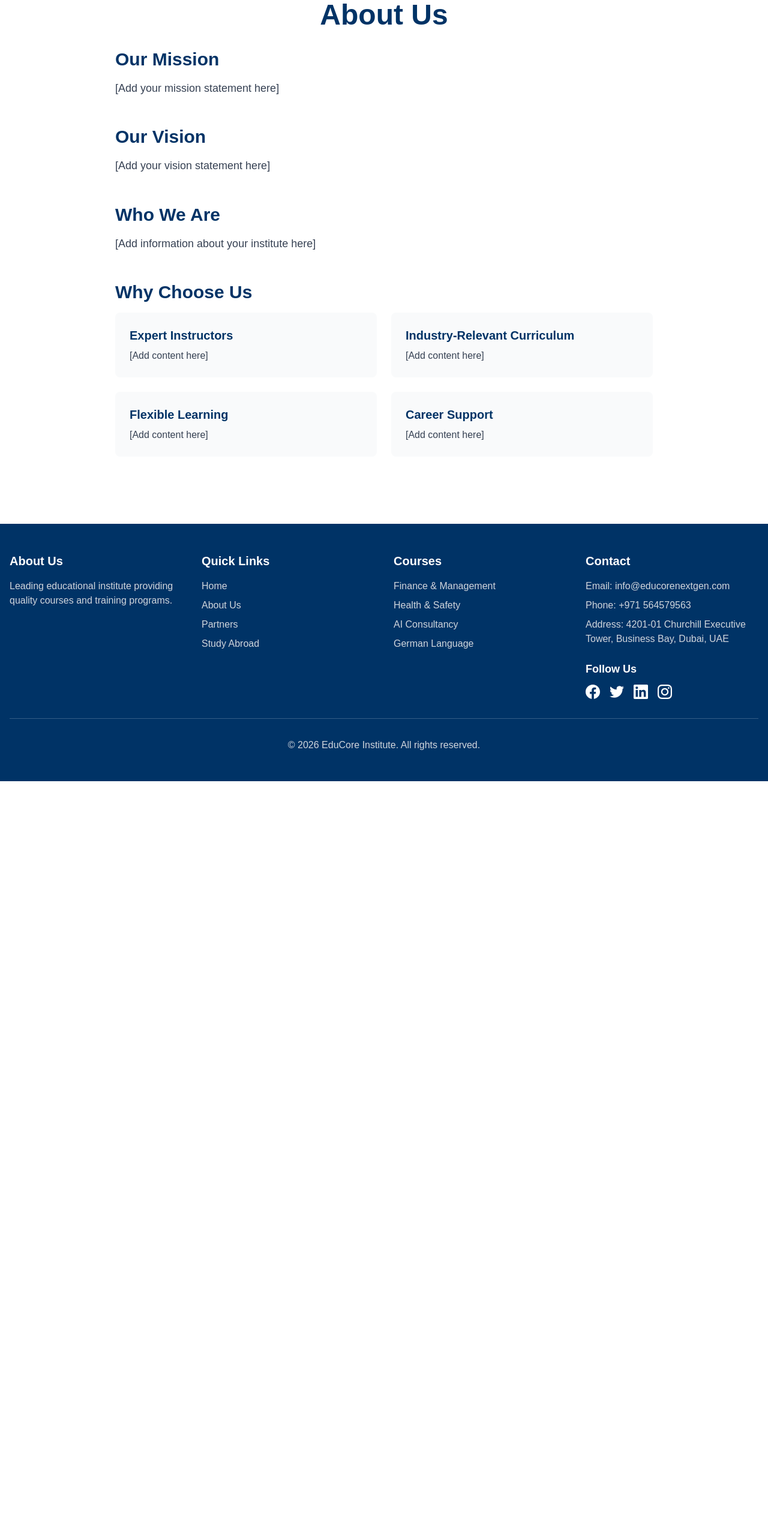
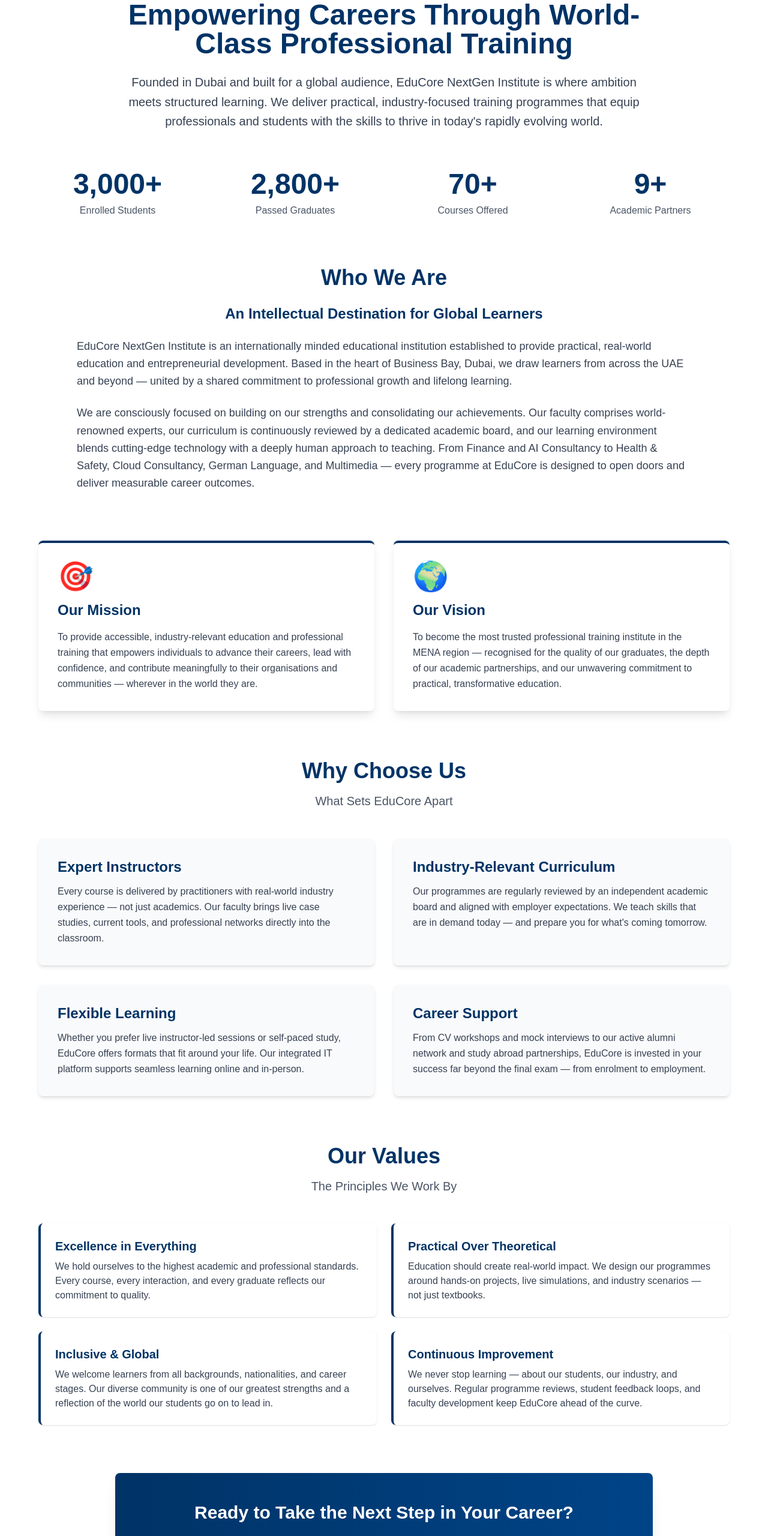
Before and after one commit to skyfobs/edocore-nextgen-site, a Next.js app: page /about in a window 1280 px wide. Shown: the part 220-2780 px from the top of the page at 60% size. Before the commit the page ends 1522 px from the top, so only its background shows below. Built offline with nearby package versions, Linux system fonts and the light colour scheme.

Commit message:
added about us

```diff
--- a/app/about/page.tsx
+++ b/app/about/page.tsx
@@ -1,61 +1,159 @@
 import type { Metadata } from 'next';
+import Link from 'next/link';
 
 export const metadata: Metadata = {
-  title: 'About Us - EduCore Institute',
-  description: 'Learn about EduCore Institute, our mission, vision, and commitment to providing quality education and training programs.',
+  title: 'About Us - EduCore NextGen Institute',
+  description: 'Learn about EduCore NextGen Institute, our mission, vision, and commitment to providing world-class professional training programs.',
 };
 
 export default function AboutPage() {
   return (
     <div className="py-16">
       <div className="container mx-auto px-4">
-        <h1 className="text-5xl font-bold text-center mb-8 text-[#003366]">
-          About Us
-        </h1>
+        {/* Hero Section */}
+        <div className="max-w-4xl mx-auto text-center mb-16">
+          <h1 className="text-5xl font-bold mb-6 text-[#003366]">
+            Empowering Careers Through World-Class Professional Training
+          </h1>
+          <p className="text-xl text-gray-700 leading-relaxed">
+            Founded in Dubai and built for a global audience, EduCore NextGen Institute is where ambition meets structured learning. We deliver practical, industry-focused training programmes that equip professionals and students with the skills to thrive in today's rapidly evolving world.
+          </p>
+        </div>
 
-        <div className="max-w-4xl mx-auto">
-          <section className="mb-12">
-            <h2 className="text-3xl font-bold mb-4 text-[#003366]">Our Mission</h2>
-            <p className="text-lg text-gray-700 leading-relaxed">
-              [Add your mission statement here]
+        {/* Stats Section */}
+        <div className="max-w-6xl mx-auto mb-20">
+          <div className="grid grid-cols-2 md:grid-cols-4 gap-8">
+            <div className="text-center">
+              <div className="text-5xl font-bold text-[#003366] mb-2">3,000+</div>
+              <div className="text-gray-600 font-medium">Enrolled Students</div>
+            </div>
+            <div className="text-center">
+              <div className="text-5xl font-bold text-[#003366] mb-2">2,800+</div>
+              <div className="text-gray-600 font-medium">Passed Graduates</div>
+            </div>
+            <div className="text-center">
+              <div className="text-5xl font-bold text-[#003366] mb-2">70+</div>
+              <div className="text-gray-600 font-medium">Courses Offered</div>
+            </div>
+            <div className="text-center">
+              <div className="text-5xl font-bold text-[#003366] mb-2">9+</div>
+              <div className="text-gray-600 font-medium">Academic Partners</div>
+            </div>
+          </div>
+        </div>
+
+        {/* Who We Are */}
+        <div className="max-w-5xl mx-auto mb-20">
+          <h2 className="text-4xl font-bold mb-6 text-[#003366] text-center">Who We Are</h2>
+          <p className="text-2xl font-semibold text-center mb-6 text-[#003366]">
+            An Intellectual Destination for Global Learners
+          </p>
+          <div className="space-y-6 text-lg text-gray-700 leading-relaxed">
+            <p>
+              EduCore NextGen Institute is an internationally minded educational institution established to provide practical, real-world education and entrepreneurial development. Based in the heart of Business Bay, Dubai, we draw learners from across the UAE and beyond — united by a shared commitment to professional growth and lifelong learning.
             </p>
-          </section>
+            <p>
+              We are consciously focused on building on our strengths and consolidating our achievements. Our faculty comprises world-renowned experts, our curriculum is continuously reviewed by a dedicated academic board, and our learning environment blends cutting-edge technology with a deeply human approach to teaching. From Finance and AI Consultancy to Health & Safety, Cloud Consultancy, German Language, and Multimedia — every programme at EduCore is designed to open doors and deliver measurable career outcomes.
+            </p>
+          </div>
+        </div>
 
-          <section className="mb-12">
-            <h2 className="text-3xl font-bold mb-4 text-[#003366]">Our Vision</h2>
-            <p className="text-lg text-gray-700 leading-relaxed">
-              [Add your vision statement here]
-            </p>
-          </section>
+        {/* Mission & Vision */}
+        <div className="max-w-6xl mx-auto mb-20">
+          <div className="grid grid-cols-1 md:grid-cols-2 gap-8">
+            <div className="bg-white p-8 rounded-lg shadow-lg border-t-4 border-[#003366]">
+              <div className="text-5xl mb-4">🎯</div>
+              <h3 className="text-2xl font-bold mb-4 text-[#003366]">Our Mission</h3>
+              <p className="text-gray-700 leading-relaxed">
+                To provide accessible, industry-relevant education and professional training that empowers individuals to advance their careers, lead with confidence, and contribute meaningfully to their organisations and communities — wherever in the world they are.
+              </p>
+            </div>
+            <div className="bg-white p-8 rounded-lg shadow-lg border-t-4 border-[#003366]">
+              <div className="text-5xl mb-4">🌍</div>
+              <h3 className="text-2xl font-bold mb-4 text-[#003366]">Our Vision</h3>
+              <p className="text-gray-700 leading-relaxed">
+                To become the most trusted professional training institute in the MENA region — recognised for the quality of our graduates, the depth of our academic partnerships, and our unwavering commitment to practical, transformative education.
+              </p>
+            </div>
+          </div>
+        </div>
 
-          <section className="mb-12">
-            <h2 className="text-3xl font-bold mb-4 text-[#003366]">Who We Are</h2>
-            <p className="text-lg text-gray-700 leading-relaxed">
-              [Add information about your institute here]
-            </p>
-          </section>
+        {/* Why Choose Us */}
+        <div className="max-w-6xl mx-auto mb-20">
+          <h2 className="text-4xl font-bold mb-4 text-[#003366] text-center">Why Choose Us</h2>
+          <p className="text-xl text-center text-gray-600 mb-12">What Sets EduCore Apart</p>
+          <div className="grid grid-cols-1 md:grid-cols-2 gap-8">
+            <div className="bg-gray-50 p-8 rounded-lg shadow-md hover:shadow-lg transition-shadow">
+              <h3 className="text-2xl font-bold mb-3 text-[#003366]">Expert Instructors</h3>
+              <p className="text-gray-700 leading-relaxed">
+                Every course is delivered by practitioners with real-world industry experience — not just academics. Our faculty brings live case studies, current tools, and professional networks directly into the classroom.
+              </p>
+            </div>
+            <div className="bg-gray-50 p-8 rounded-lg shadow-md hover:shadow-lg transition-shadow">
+              <h3 className="text-2xl font-bold mb-3 text-[#003366]">Industry-Relevant Curriculum</h3>
+              <p className="text-gray-700 leading-relaxed">
+                Our programmes are regularly reviewed by an independent academic board and aligned with employer expectations. We teach skills that are in demand today — and prepare you for what's coming tomorrow.
+              </p>
+            </div>
+            <div className="bg-gray-50 p-8 rounded-lg shadow-md hover:shadow-lg transition-shadow">
+              <h3 className="text-2xl font-bold mb-3 text-[#003366]">Flexible Learning</h3>
+              <p className="text-gray-700 leading-relaxed">
+                Whether you prefer live instructor-led sessions or self-paced study, EduCore offers formats that fit around your life. Our integrated IT platform supports seamless learning online and in-person.
+              </p>
+            </div>
+            <div className="bg-gray-50 p-8 rounded-lg shadow-md hover:shadow-lg transition-shadow">
+              <h3 className="text-2xl font-bold mb-3 text-[#003366]">Career Support</h3>
+              <p className="text-gray-700 leading-relaxed">
+                From CV workshops and mock interviews to our active alumni network and study abroad partnerships, EduCore is invested in your success far beyond the final exam — from enrolment to employment.
+              </p>
+            </div>
+          </div>
+        </div>
 
-          <section className="mb-12">
-            <h2 className="text-3xl font-bold mb-4 text-[#003366]">Why Choose Us</h2>
-            <div className="grid grid-cols-1 md:grid-cols-2 gap-6">
-              <div className="bg-gray-50 p-6 rounded-lg">
-                <h3 className="text-xl font-semibold mb-2 text-[#003366]">Expert Instructors</h3>
-                <p className="text-gray-700">[Add content here]</p>
-              </div>
-              <div className="bg-gray-50 p-6 rounded-lg">
-                <h3 className="text-xl font-semibold mb-2 text-[#003366]">Industry-Relevant Curriculum</h3>
-                <p className="text-gray-700">[Add content here]</p>
-              </div>
-              <div className="bg-gray-50 p-6 rounded-lg">
-                <h3 className="text-xl font-semibold mb-2 text-[#003366]">Flexible Learning</h3>
-                <p className="text-gray-700">[Add content here]</p>
-              </div>
-              <div className="bg-gray-50 p-6 rounded-lg">
-                <h3 className="text-xl font-semibold mb-2 text-[#003366]">Career Support</h3>
-                <p className="text-gray-700">[Add content here]</p>
-              </div>
+        {/* Our Values */}
+        <div className="max-w-6xl mx-auto mb-20">
+          <h2 className="text-4xl font-bold mb-4 text-[#003366] text-center">Our Values</h2>
+          <p className="text-xl text-center text-gray-600 mb-12">The Principles We Work By</p>
+          <div className="grid grid-cols-1 md:grid-cols-2 gap-6">
+            <div className="bg-white p-6 rounded-lg border-l-4 border-[#003366] shadow-sm">
+              <h3 className="text-xl font-bold mb-2 text-[#003366]">Excellence in Everything</h3>
+              <p className="text-gray-700">
+                We hold ourselves to the highest academic and professional standards. Every course, every interaction, and every graduate reflects our commitment to quality.
+              </p>
             </div>
-          </section>
+            <div className="bg-white p-6 rounded-lg border-l-4 border-[#003366] shadow-sm">
+              <h3 className="text-xl font-bold mb-2 text-[#003366]">Practical Over Theoretical</h3>
+              <p className="text-gray-700">
+                Education should create real-world impact. We design our programmes around hands-on projects, live simulations, and industry scenarios — not just textbooks.
+              </p>
+            </div>
+            <div className="bg-white p-6 rounded-lg border-l-4 border-[#003366] shadow-sm">
+              <h3 className="text-xl font-bold mb-2 text-[#003366]">Inclusive & Global</h3>
+              <p className="text-gray-700">
+                We welcome learners from all backgrounds, nationalities, and career stages. Our diverse community is one of our greatest strengths and a reflection of the world our students go on to lead in.
+              </p>
+            </div>
+            <div className="bg-white p-6 rounded-lg border-l-4 border-[#003366] shadow-sm">
+              <h3 className="text-xl font-bold mb-2 text-[#003366]">Continuous Improvement</h3>
+              <p className="text-gray-700">
+                We never stop learning — about our students, our industry, and ourselves. Regular programme reviews, student feedback loops, and faculty development keep EduCore ahead of the curve.
+              </p>
+            </div>
+          </div>
+        </div>
+
+        {/* CTA Section */}
+        <div className="max-w-4xl mx-auto text-center bg-gradient-to-r from-[#003366] to-[#004488] text-white p-12 rounded-lg shadow-xl">
+          <h2 className="text-3xl font-bold mb-4">Ready to Take the Next Step in Your Career?</h2>
+          <p className="text-lg mb-8">
+            Join thousands of students who have transformed their professional lives through EduCore's training programmes. Explore our courses or get in touch with our team today.
+          </p>
+          <Link
+            href="/contact"
+            className="inline-block bg-white text-[#003366] px-8 py-4 rounded-lg font-semibold text-lg hover:bg-gray-100 transition-colors"
+          >
+            Contact Us Today →
+          </Link>
         </div>
       </div>
     </div>
```
